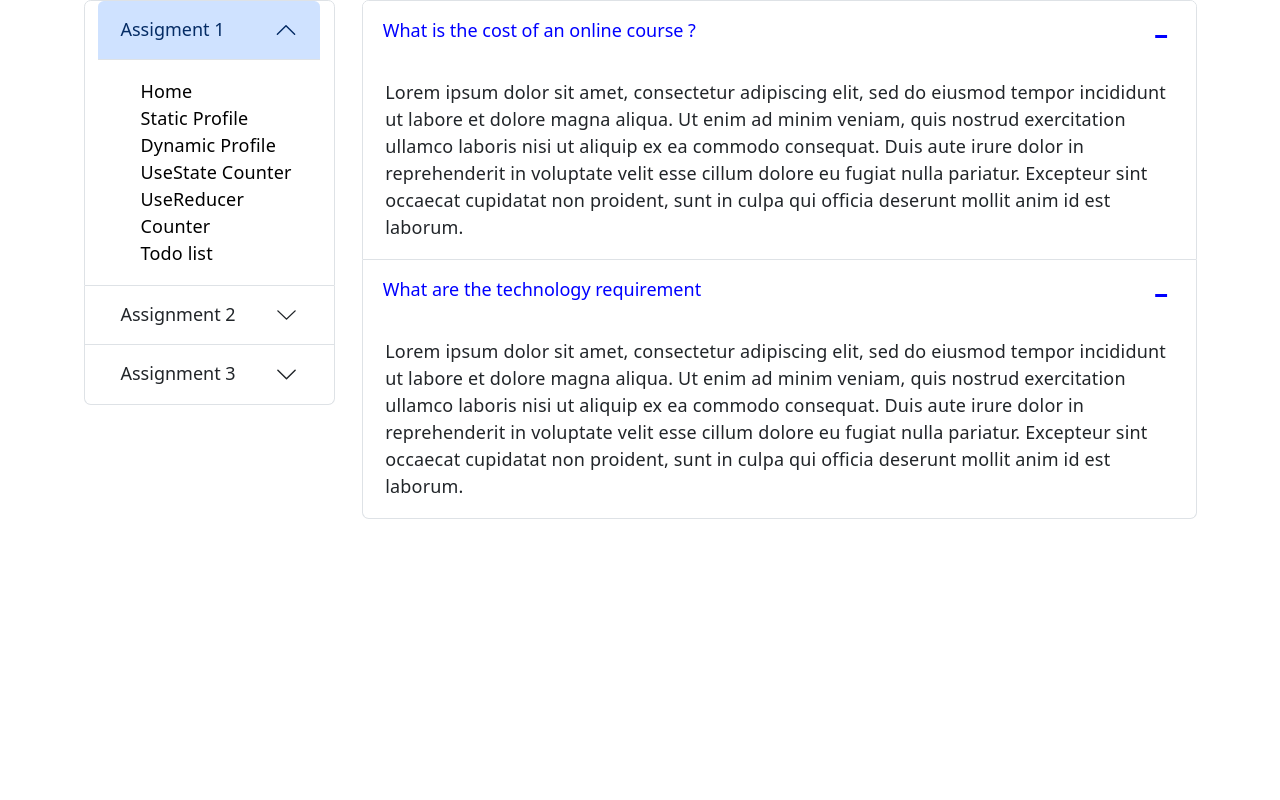
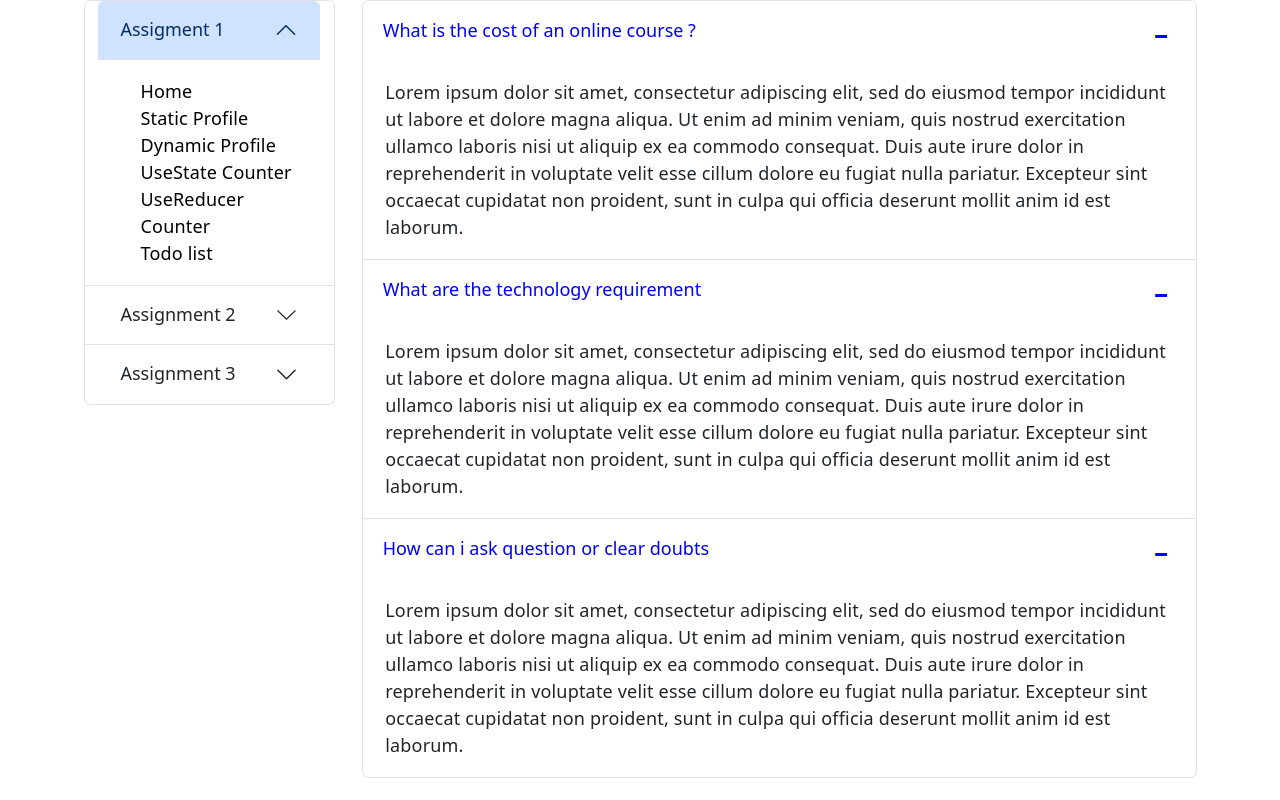
Before and after one commit to DevCodeYuvraj/React-Practice, a React app in the folder myapp/: page /Accordian in a window 1280 px wide. Both pictures are taken after a click on the button "What are the technology requirement". Built offline with nearby package versions, Linux system fonts and the light colour scheme; the HTML template or start-up script is replaced by a standard one.

Commit message:
A0634:00 PM148 C14800i4:00 PM

```diff
--- a/myapp/src/components/Accordian.jsx
+++ b/myapp/src/components/Accordian.jsx
@@ -27,6 +27,18 @@ function AlwaysOpenExample() {
           culpa qui officia deserunt mollit anim id est laborum.
         </Accordion.Body>
       </Accordion.Item>
+      <Accordion.Item eventKey="1">
+        <Accordion.Header>How can i ask question or clear doubts</Accordion.Header>
+        <Accordion.Body>
+          Lorem ipsum dolor sit amet, consectetur adipiscing elit, sed do
+          eiusmod tempor incididunt ut labore et dolore magna aliqua. Ut enim ad
+          minim veniam, quis nostrud exercitation ullamco laboris nisi ut
+          aliquip ex ea commodo consequat. Duis aute irure dolor in
+          reprehenderit in voluptate velit esse cillum dolore eu fugiat nulla
+          pariatur. Excepteur sint occaecat cupidatat non proident, sunt in
+          culpa qui officia deserunt mollit anim id est laborum.
+        </Accordion.Body>
+      </Accordion.Item>
     </Accordion>
   );
 }
```
